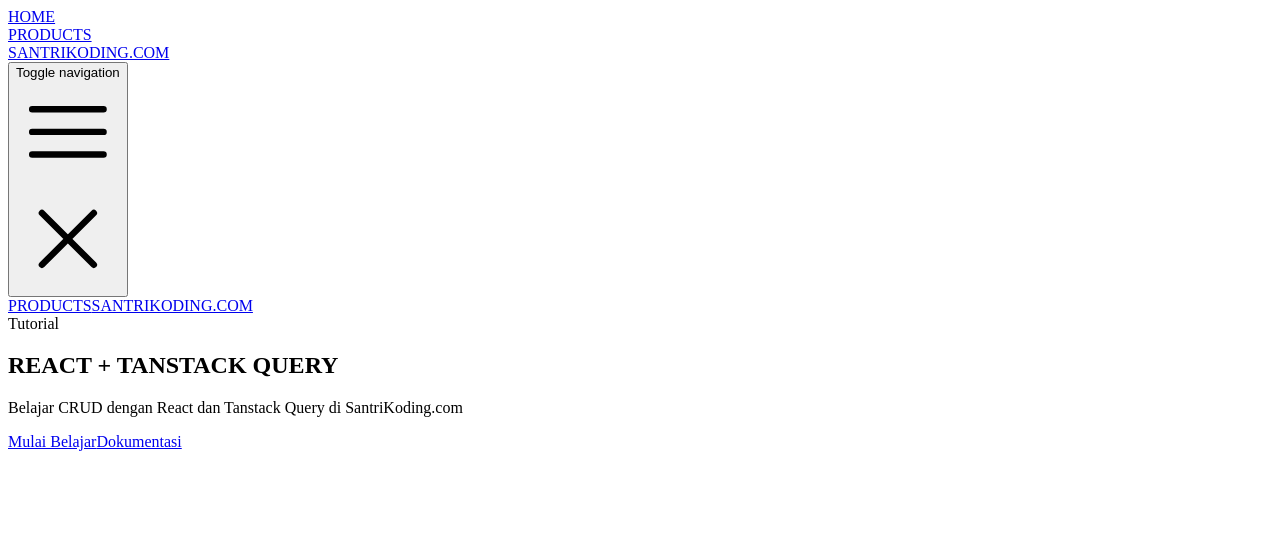
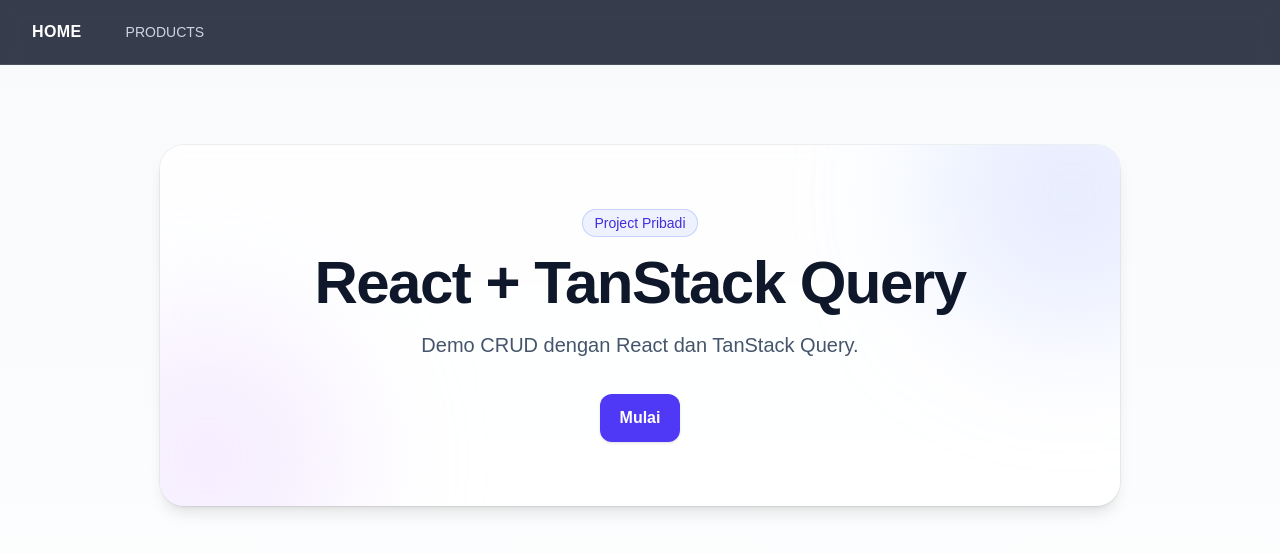
Before and after one commit to ranggamuktii/react-tanstack-query, a React (Vite) app: page / in a window 1280 px wide. Shown: the top 554 px of the page. Built offline with nearby package versions, Linux system fonts and the light colour scheme.

Commit message:
UPDATE interfaces of home

```diff
--- a/src/App.jsx
+++ b/src/App.jsx
@@ -1,8 +1,6 @@
 import { useState } from "react";
-import { Link, NavLink } from "react-router-dom"; // gunakan react-router-dom
-
-// import Routes milik Anda
-import Routes from "./routes";
+import { Link, NavLink } from "react-router-dom";
+import Routes from "./routes/index";
 
 export default function App() {
   const [open, setOpen] = useState(false);
@@ -35,18 +33,6 @@
                   PRODUCTS
                 </NavLink>
               </div>
-            </div>
-
-            {/* Kanan: CTA (desktop) */}
-            <div className="hidden md:flex items-center gap-3">
-              <a
-                href="https://santrikoding.com"
-                target="_blank"
-                rel="noopener noreferrer"
-                className="inline-flex items-center rounded-full px-4 py-2 text-sm font-semibold text-white bg-emerald-600 hover:bg-emerald-700 focus-visible:outline-none focus-visible:ring-2 focus-visible:ring-offset-2 focus-visible:ring-emerald-600"
-              >
-                SANTRIKODING.COM
-              </a>
             </div>
 
             {/* Tombol menu mobile */}
@@ -87,15 +73,6 @@
             <NavLink to="/products" className={navLink} onClick={() => setOpen(false)}>
               PRODUCTS
             </NavLink>
-
-            <a
-              href="https://santrikoding.com"
-              target="_blank"
-              rel="noopener noreferrer"
-              className="mt-2 inline-flex w-full items-center justify-center rounded-full px-4 py-2 text-sm font-semibold text-white bg-emerald-600 hover:bg-emerald-700"
-            >
-              SANTRIKODING.COM
-            </a>
           </div>
         </div>
       </nav>
--- a/src/index.css
+++ b/src/index.css
@@ -1,6 +1,6 @@
 @import "tailwindcss";
 
-:root {
+body {
    background-color: lightgray;
     font-family: 'Quicksand', sans-serif
 }
--- a/src/main.jsx
+++ b/src/main.jsx
@@ -1,6 +1,7 @@
 import { StrictMode } from 'react'
 import { createRoot } from 'react-dom/client'
 import App from './App.jsx'
+import './index.css'
 
 //import BrowserRouter dari react router
 import { BrowserRouter } from 'react-router';
--- a/src/views/home.jsx
+++ b/src/views/home.jsx
@@ -1,3 +1,5 @@
+import { Link } from "react-router-dom";
+
 export default function Home() {
   return (
     <main className="min-h-screen bg-gradient-to-b from-slate-50 to-white dark:from-slate-950 dark:to-slate-900">
@@ -16,33 +18,24 @@
           <div className="relative px-8 py-14 md:px-12 md:py-16">
             <div className="mx-auto max-w-3xl text-center">
               <span className="inline-flex items-center gap-2 rounded-full bg-indigo-50 px-3 py-1 text-sm font-medium text-indigo-700 ring-1 ring-inset ring-indigo-200 dark:bg-indigo-500/10 dark:text-indigo-300 dark:ring-indigo-500/30">
-                Tutorial
+                Project Pribadi
               </span>
 
               <h1 className="mt-4 text-4xl font-bold tracking-tight text-slate-900 md:text-5xl lg:text-6xl dark:text-white">
-                REACT + TANSTACK QUERY
+                React + TanStack Query
               </h1>
 
               <p className="mt-4 text-lg leading-relaxed text-slate-600 md:text-xl dark:text-slate-300">
-                Belajar CRUD dengan React dan Tanstack Query di SantriKoding.com
+                Demo CRUD dengan React dan TanStack Query.
               </p>
 
-              <div className="mt-8 flex flex-col items-center justify-center gap-3 sm:flex-row">
-                <a
-                  href="https://santrikoding.com"
-                  target="_blank"
-                  rel="noreferrer"
+              <div className="mt-8 flex items-center justify-center">
+                <Link
+                  to="/products"
                   className="inline-flex items-center justify-center rounded-xl px-5 py-3 text-base font-semibold shadow-sm bg-indigo-600 text-white transition hover:bg-indigo-700 focus-visible:outline-none focus-visible:ring-2 focus-visible:ring-offset-2 focus-visible:ring-indigo-600"
                 >
-                  Mulai Belajar
-                </a>
-
-                <a
-                  href="#"
-                  className="inline-flex items-center justify-center rounded-xl px-5 py-3 text-base font-semibold ring-1 ring-slate-300 text-slate-700 hover:bg-slate-50 dark:text-slate-200 dark:ring-slate-700/60 dark:hover:bg-slate-800"
-                >
-                  Dokumentasi
-                </a>
+                  Mulai
+                </Link>
               </div>
             </div>
           </div>
```
